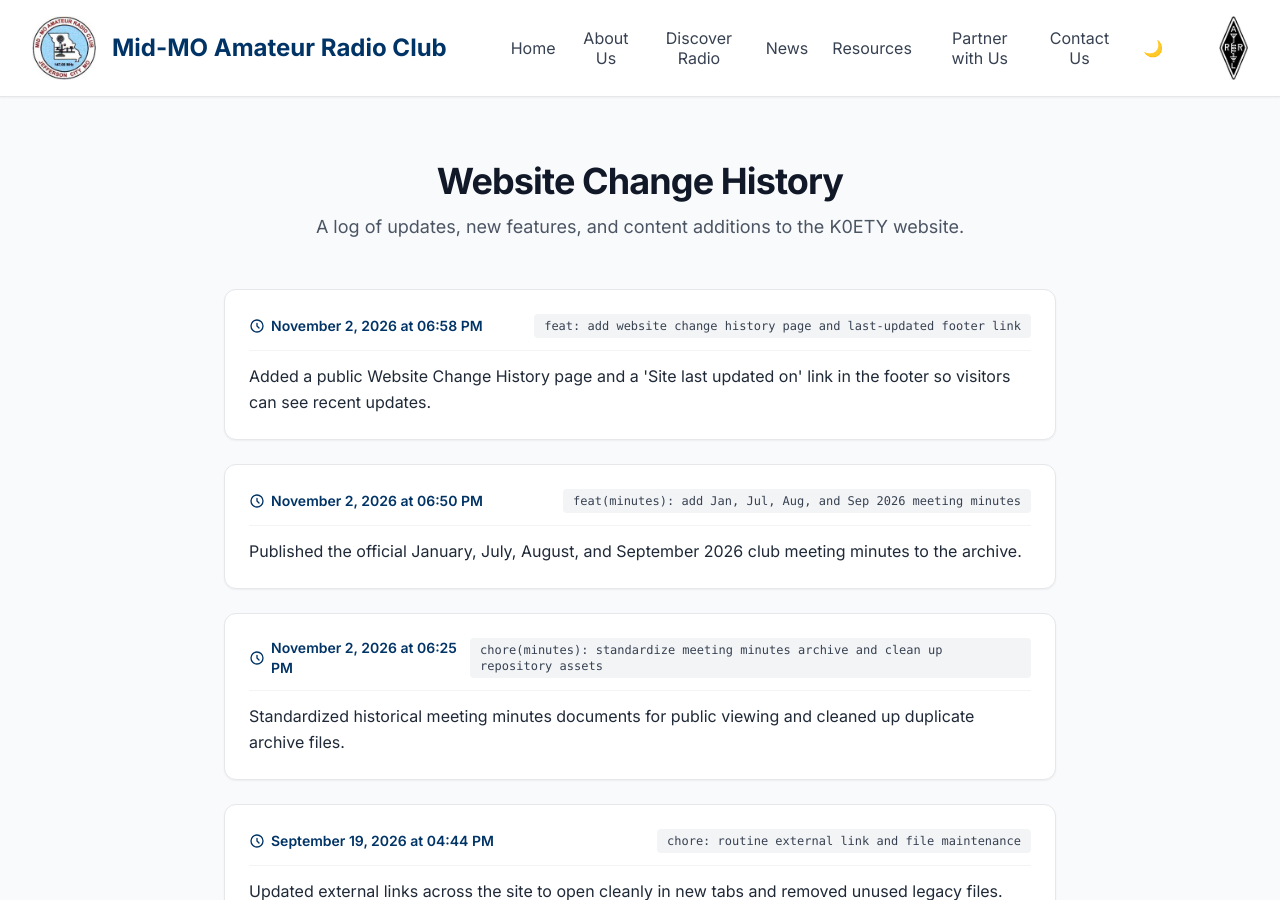
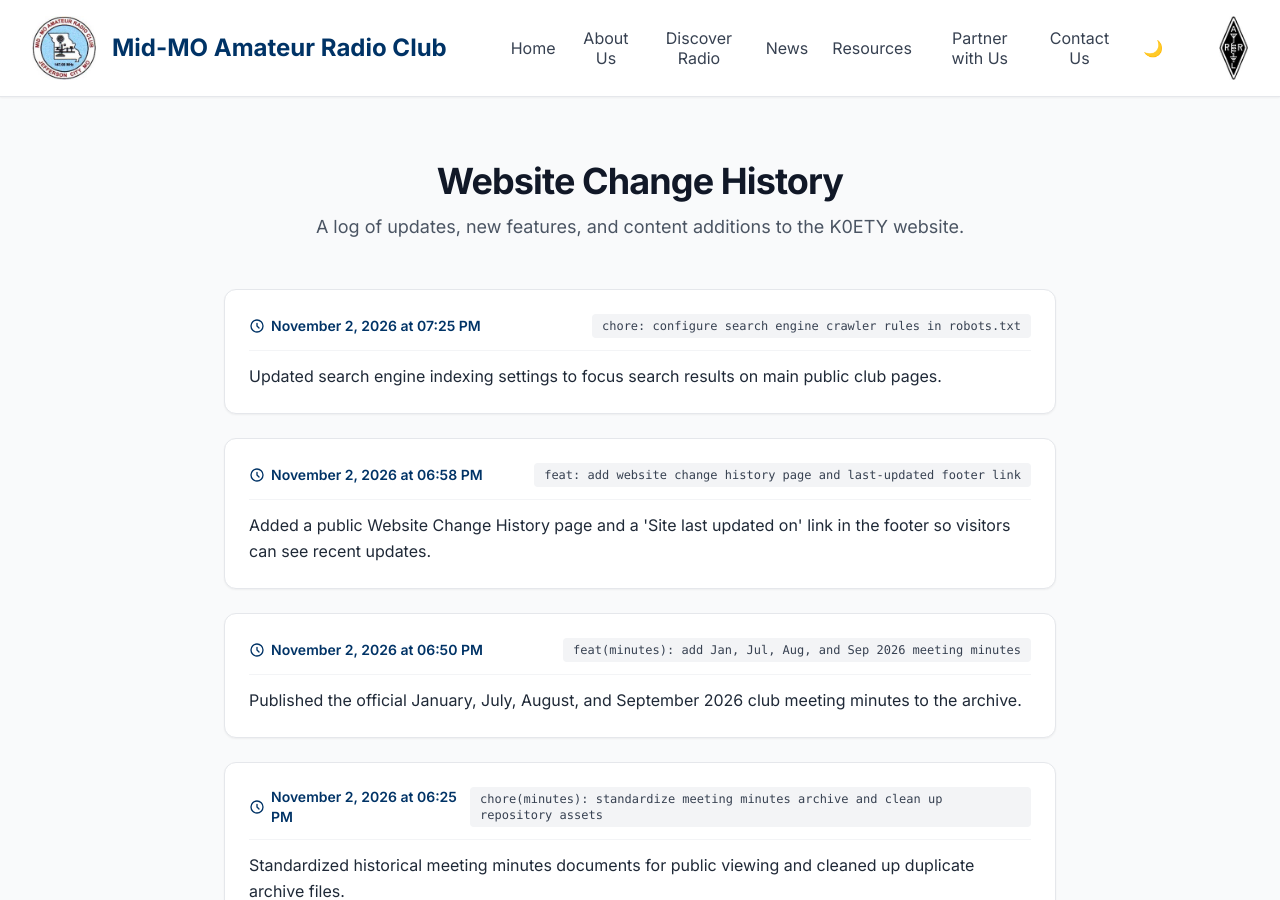
Before and after one commit to kspillane/mmarc-website, a Jekyll site: the page built from changelog.html, in a window 1280 px wide and 900 px high. Built offline with Jekyll 4.4.1, drawn with Linux system fonts in a browser that asks for light colours; nearby versions of some CDN libraries.

Commit message:
chore: configure search engine crawler rules in robots.txt

```diff
--- a/_data/changelog.yml
+++ b/_data/changelog.yml
@@ -1,3 +1,8 @@
+- date: "2026-11-02"
+  time: "07:25 PM"
+  commit: "chore: configure search engine crawler rules in robots.txt"
+  summary: "Updated search engine indexing settings to focus search results on main public club pages."
+
 - date: "2026-11-02"
   time: "06:58 PM"
   commit: "feat: add website change history page and last-updated footer link"
--- a/_includes/head.html
+++ b/_includes/head.html
@@ -6,6 +6,9 @@
   <meta name="description"
     content="{{ page.excerpt | default: site.description | strip_html | normalize_whitespace | truncate: 160 | escape }}">
   <meta name="theme-color" content="#003366">
+  {% if page.url contains '/members/' or page.url contains '/minutes/' or page.collection == 'minutes' %}
+  <meta name="robots" content="noindex, nofollow">
+  {% endif %}
   <link rel="manifest" href="{{ '/manifest.json' | relative_url }}">
 
   <script src="https://cdn.tailwindcss.com?plugins=typography"></script>
--- /dev/null
+++ b/robots.txt
@@ -0,0 +1,4 @@
+User-agent: *
+Disallow: /members/
+Disallow: /minutes/
+Disallow: /assets/minutes/
```
Also changed, not shown: AGENTS.md (+1 -0 lines), CHANGELOG.md.
